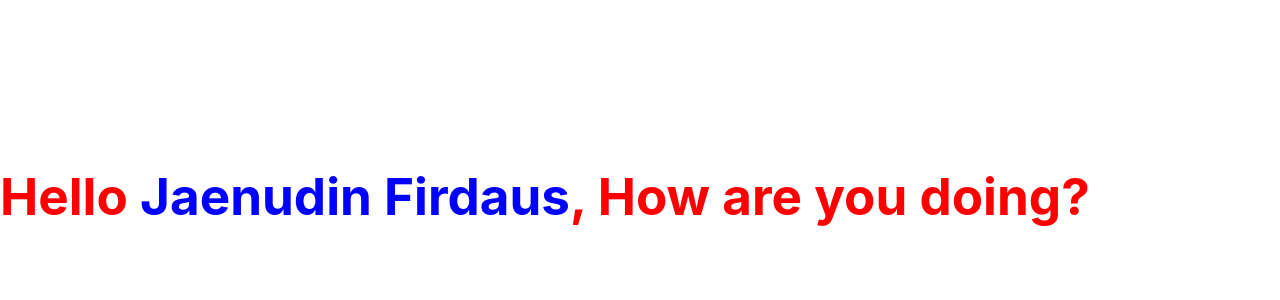
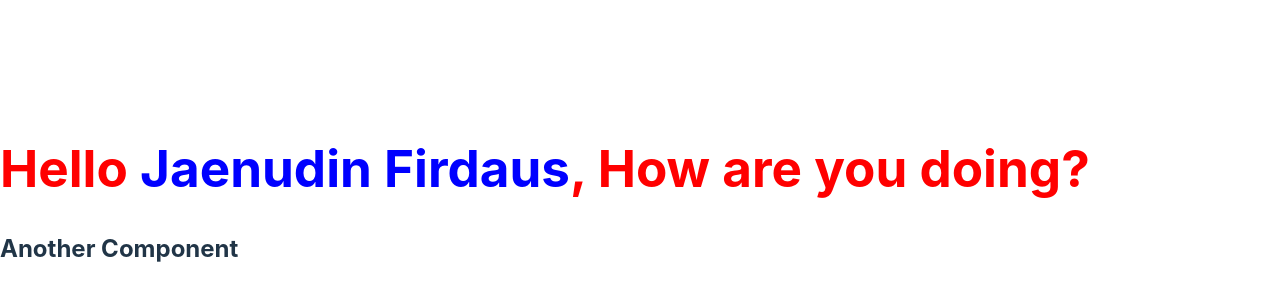
Before and after one commit to jaenudincollege/learning, a React (Vite) app in the folder react/: page / in a window 1280 px wide. Shown: the part 204-504 px from the top of the page. Built offline with nearby package versions, Linux system fonts and the light colour scheme.

Commit message:
react components

```diff
--- a/react/src/App.jsx
+++ b/react/src/App.jsx
@@ -1,6 +1,11 @@
 function App() {
   const name = "Jaenudin Firdaus";
-  return <Hello name={name} />;
+  return (
+    <>
+      <Hello name={name} />
+      <AnotherComponent />
+    </>
+  );
 }
 
 function Hello({ name }) {
@@ -14,4 +19,8 @@ function Hello({ name }) {
   );
 }
 
+function AnotherComponent() {
+  return <h2>Another Component</h2>;
+}
+
 export default App;
```
